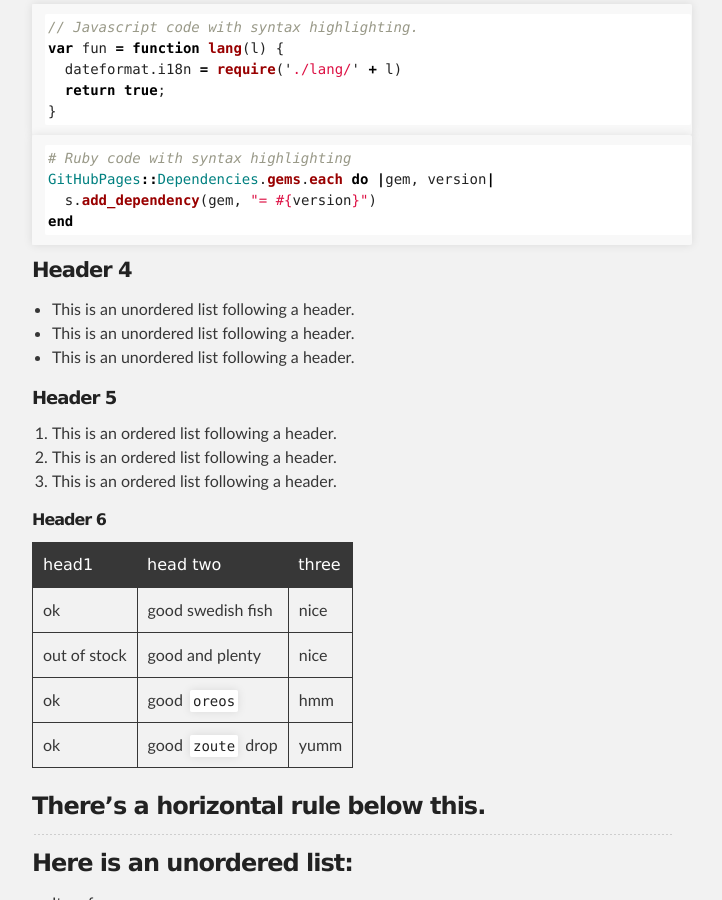
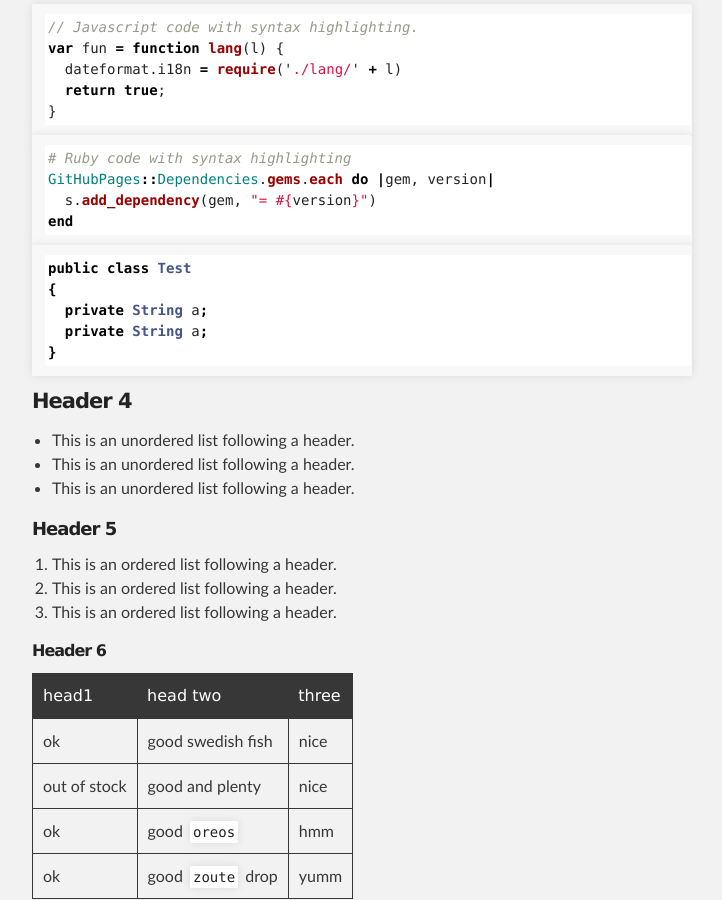
Before and after one commit to severalfly/severalfly.github.io, a Jekyll site: the page built from index.md, in a window 1280 px wide and 900 px high, scrolled down 877 px. Shown: the whole window, without its empty margins (288-1010 px from the left). Built offline with Jekyll 4.4.1, drawn with Linux system fonts in a browser that asks for light colours.

Commit message:
modify template

````diff
--- a/_config.yml
+++ b/_config.yml
@@ -2,4 +2,4 @@
 description: severalfly 个人博客，一起分享知识
 show_downloads: true
 google_analytics:
-theme:
+theme: jekyll-theme-modernist
--- a/index.md
+++ b/index.md
@@ -40,6 +40,14 @@
 GitHubPages::Dependencies.gems.each do |gem, version|
   s.add_dependency(gem, "= #{version}")
 end
+```
+
+```java
+public class Test
+{
+  private String a;
+  private String a;
+}
 ```
 
 #### [](#header-4)Header 4
````
